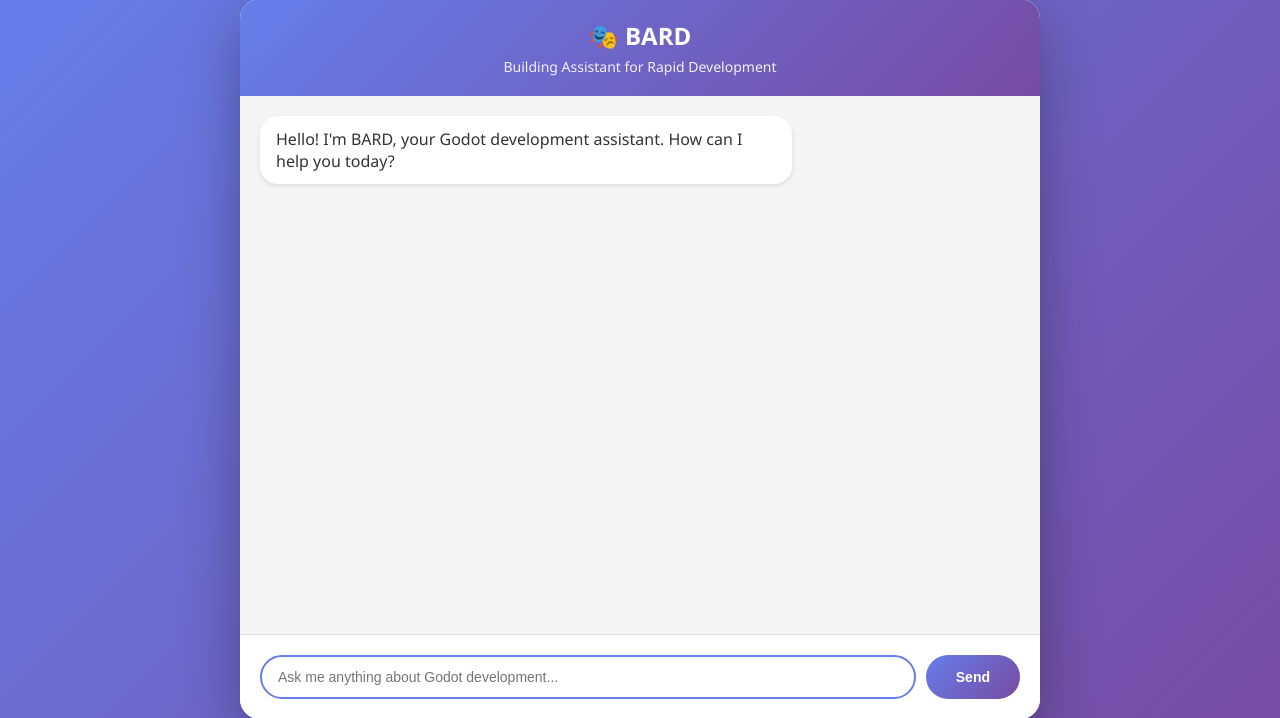
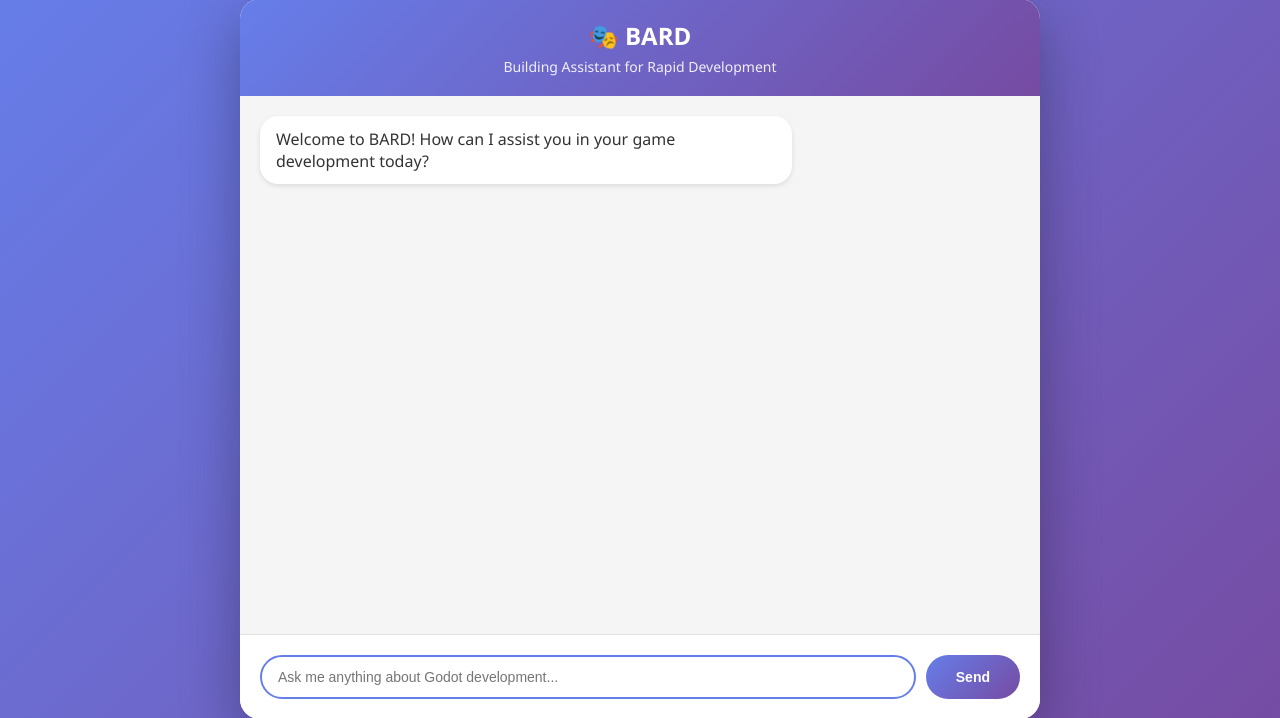
Before and after one commit to lucsedirae/BARD, a Flask app: page / in a window 1280 px wide. Shown: the part 41-759 px from the top of the page. Run offline with Flask 3, Linux system fonts and the light colour scheme.

Commit message:
Init HTML refactor

```diff
--- a/src/constants.py
+++ b/src/constants.py
@@ -1 +1,5 @@
 # BARD/src/constants.py
+
+# Web app constants
+WEB_APP_TITLE = "BARD - Building Assistant for Rapid Development"
+WEB_HELLO_MESSAGE = "Welcome to BARD! How can I assist you in your game development today?"
--- a/src/templates/index.html
+++ b/src/templates/index.html
@@ -3,7 +3,7 @@
 <head>
     <meta charset="UTF-8">
     <meta name="viewport" content="width=device-width, initial-scale=1.0">
-    <title>BARD - Building Assistant for Rapid Development</title>
+    <title>{{ title }}</title>
     <link rel="stylesheet" href="{{ url_for('static', filename='css/style.css') }}">
 </head>
 <body>
@@ -16,7 +16,7 @@
         <div class="chat-box" id="chatBox">
             <div class="message bot">
                 <div class="message-content">
-                    Hello! I'm BARD, your Godot development assistant. How can I help you today?
+                    {{ welcome_message }}
                 </div>
             </div>
         </div>
--- a/src/web_app/router.py
+++ b/src/web_app/router.py
@@ -2,6 +2,7 @@
 from flask import render_template, request, jsonify
 import lib
 
+from constants import WEB_APP_TITLE, WEB_HELLO_MESSAGE
 
 class Router:
     @staticmethod
@@ -24,7 +25,7 @@ class Router:
             Returns:
                 HTML: The rendered HTML template for the index page.
             """
-            return render_template("index.html")
+            return render_template("index.html", title=WEB_APP_TITLE, welcome_message=WEB_HELLO_MESSAGE)
 
         @app.route("/chat", methods=["POST"])
         def chat():
```
